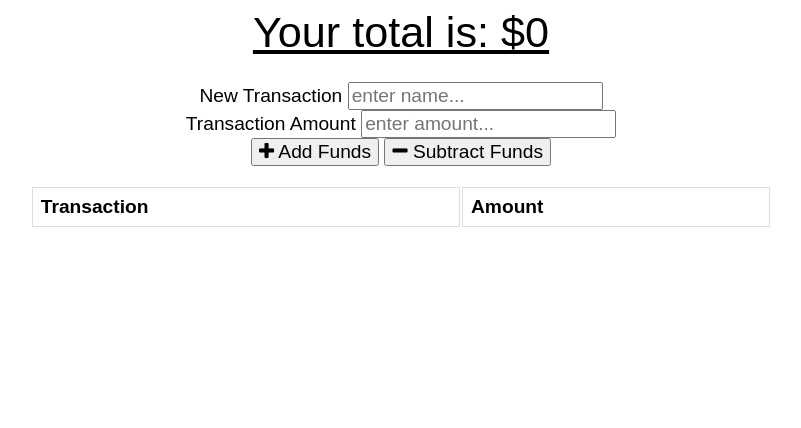
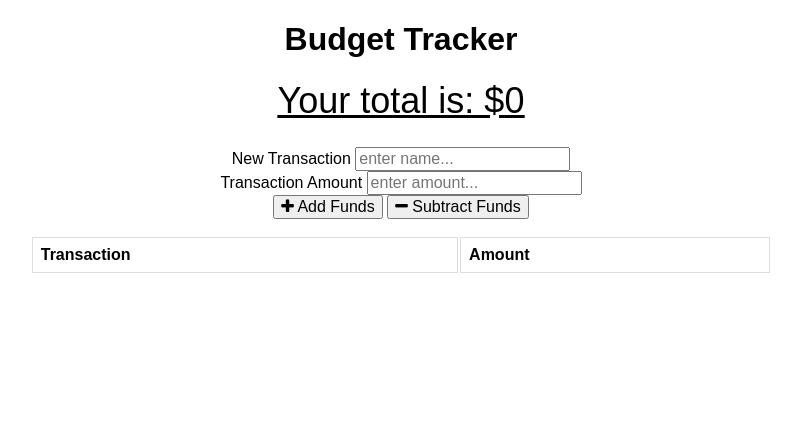
Before and after one commit to jdhprogrammer/Online-Offline_Budget-Tracker, a website: page public/index.html in a window 1280 px wide. Shown: the whole page, without its empty margins (239-1040 px from the left). Drawn offline with nearby package versions, Linux system fonts and the light colour scheme; no server answers.

Commit message:
added page title. lowered body font size.

```diff
--- a/public/assets/css/styles.css
+++ b/public/assets/css/styles.css
@@ -1,5 +1,5 @@
 body {
-    font-size: 120%;
+    font-size: 100%;
     font-family: Arial;
 }
 
--- a/public/index.html
+++ b/public/index.html
@@ -20,6 +20,9 @@
 
 <body>
     <div class="wrapper">
+        <header>
+            <h1 class="title">Budget Tracker</h1>
+        </header>
         <div class="total">
             <div class="total">Your total is: $<span id="total">0</span></div>
         </div>
```
